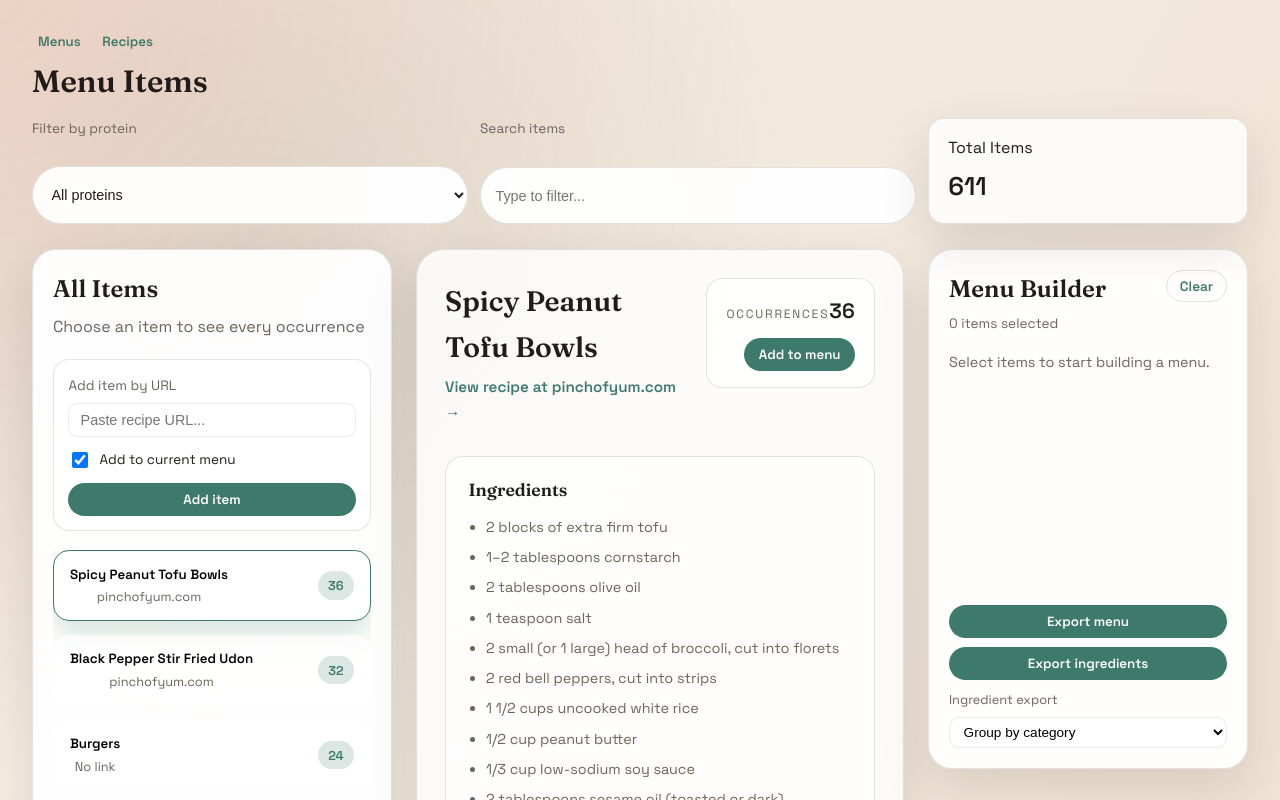
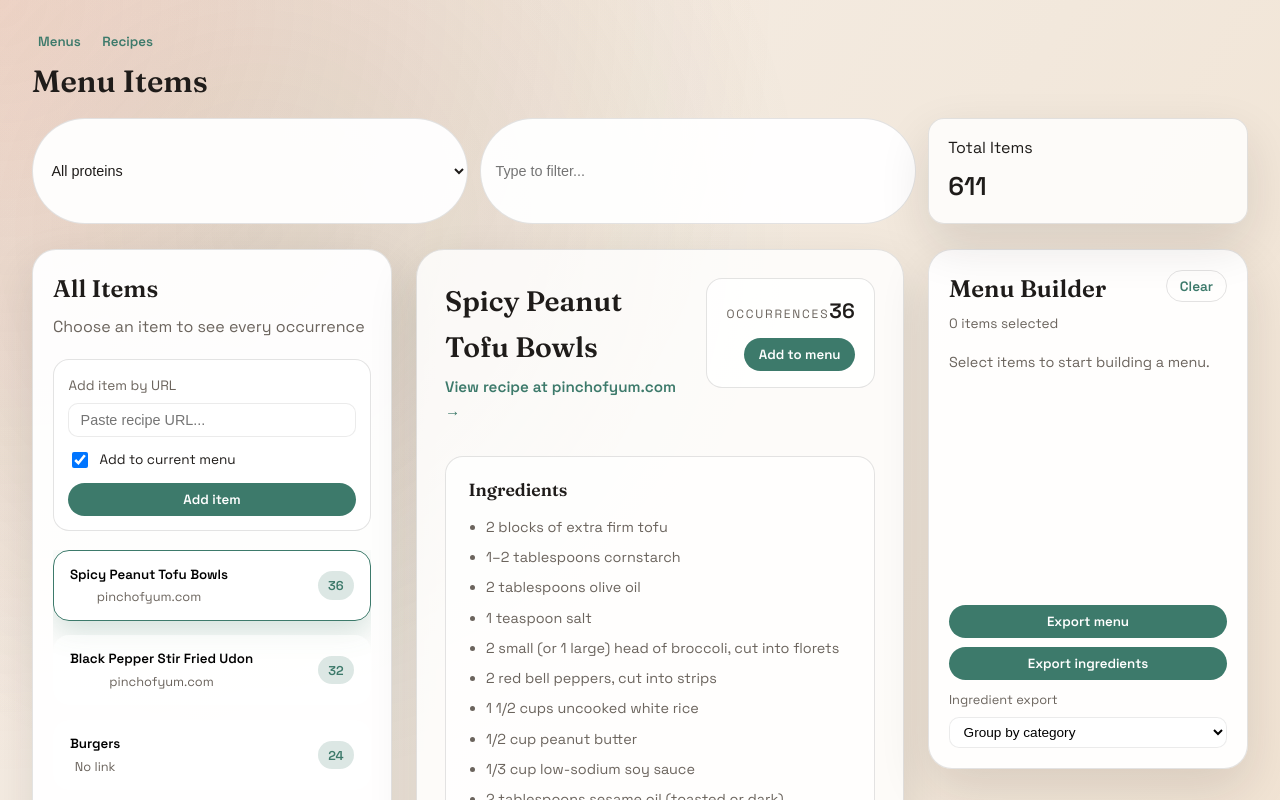
Before and after one commit to seanbartz/MenuMaker, a React app in the folder app/: page / in a window 1280 px wide. Shown: the top 800 px of the page. Built offline with nearby package versions, Linux system fonts and the light colour scheme; the HTML template or start-up script is replaced by a standard one.

Commit message:
Remove filter labels

```diff
--- a/app/src/MenuItemsPage.tsx
+++ b/app/src/MenuItemsPage.tsx
@@ -475,7 +475,6 @@ export default function MenuItemsPage({
         </div>
         <div className="header-meta">
           <label className="filter-control">
-            <span>Filter by protein</span>
             <select
               value={proteinFilter}
               onChange={(event) => handleFilterChange(event.target.value)}
@@ -489,7 +488,6 @@ export default function MenuItemsPage({
             </select>
           </label>
           <label className="filter-control">
-            <span>Search items</span>
             <input
               type="search"
               placeholder="Type to filter..."
```
